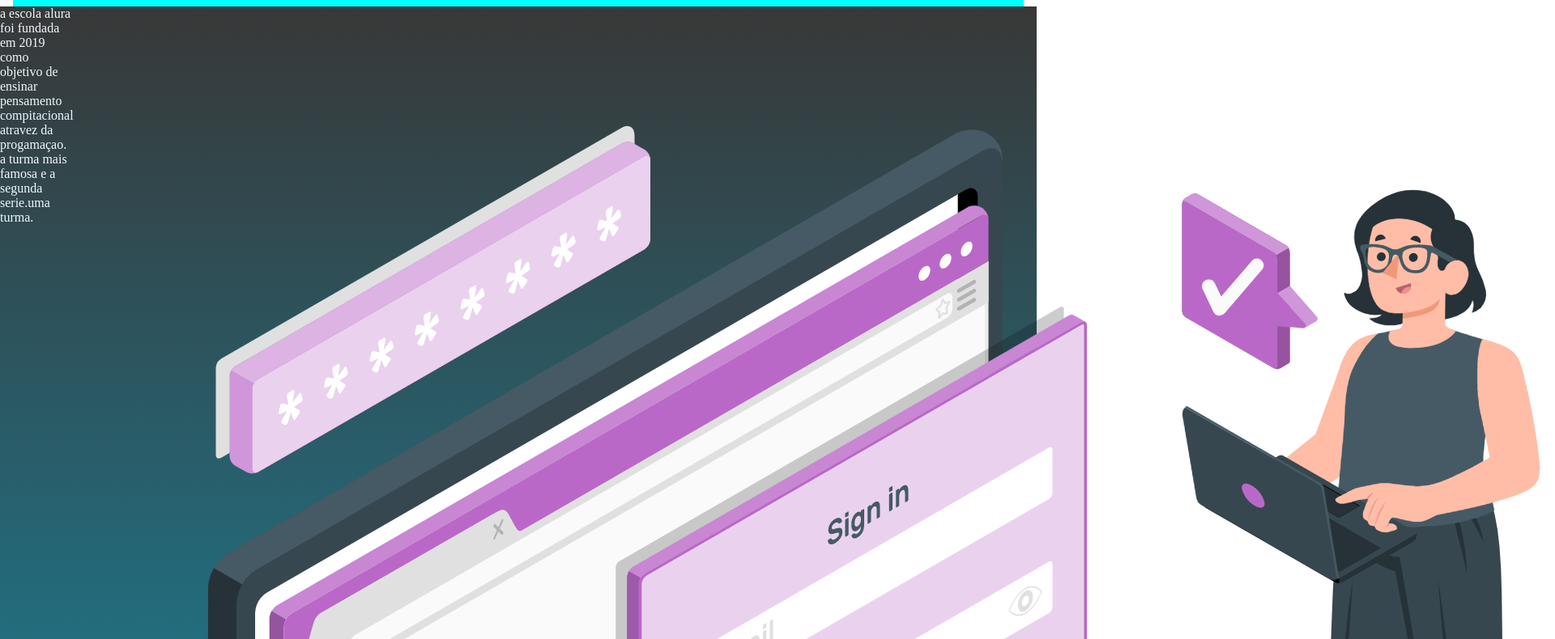
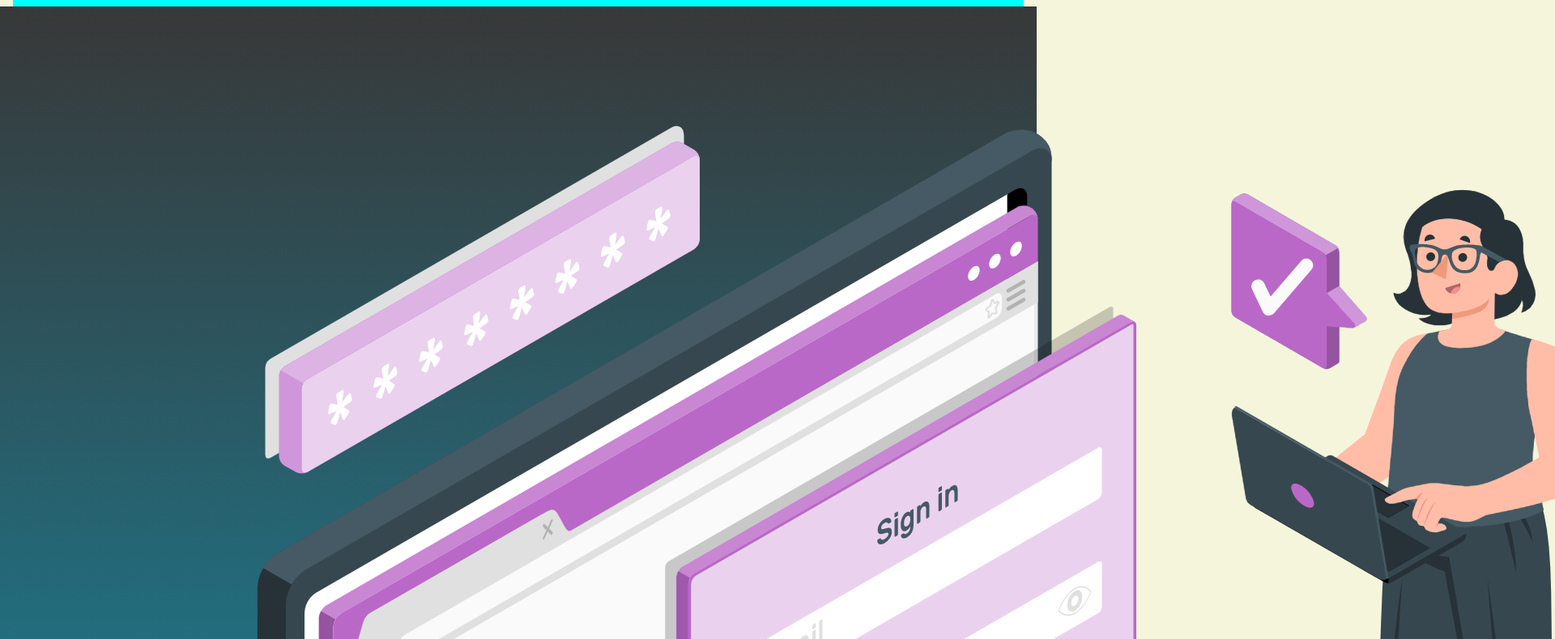
Before and after one commit to leticia1327/programa-o, a plain HTML site: page index.html in a window 1280 px wide. Shown: the part 163-953 px from the top of the page at 81% size, 1920 px wide, since content can reach past the window. Drawn offline with Linux system fonts and the light colour scheme.

Commit message:
Add files via upload

```diff
--- a/index.html
+++ b/index.html
@@ -6,6 +6,9 @@
     <meta name="viewport" content="width=device-width, initial-scale=1.0">
     <title>Document</title>
     <link rel="stylesheet" href="style.css">
+    <link rel="preconnect" href="https://fonts.googleapis.com">
+<link rel="preconnect" href="https://fonts.gstatic.com" crossorigin>
+<link href="https://fonts.googleapis.com/css2?family=Ubuntu:ital,wght@1,300;1,700&display=swap" rel="stylesheet">
 </head>
 <body>
     <header class="cabecalho">
--- a/style.css
+++ b/style.css
@@ -4,6 +4,11 @@
     padding: 0;
 
 }
+
+    body{
+        background-color: beige;
+        font-family: font-family: 'Ubuntu', sans-serif;
+    }
 
 
 .cabecalho {
@@ -41,5 +46,16 @@
 }
 
 .escolaconteudo{
+    width: 35%;
+    display: flex;
+    justify-content: center;
+    align-items: center;
+    padding: 24px 0;
 
 }
+
+.escolatitulo{
+
+    padding: 24px 0;
+
+}
```
